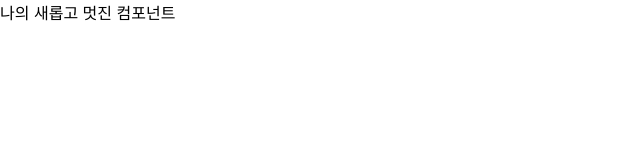
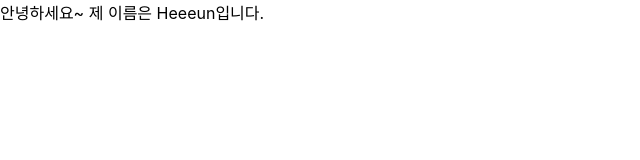
Before and after one commit to heeeun1207/ReactPrac, a React (Create React App) app in the folder react-prac/: page / in a window 1280 px wide. Shown: the top 160 px of the page, without its empty margins (0-640 px from the left). Built offline with nearby package versions, Linux system fonts and the light colour scheme.

Commit message:
import React 관습과 , porps 값 지정해서 사용하기

```diff
--- a/react-prac/src/App.js
+++ b/react-prac/src/App.js
@@ -1,8 +1,9 @@
+import React from 'react';
 import MyComponent from "./MyComponent";
 
 
 const App = () => {
-  return <MyComponent />;
+  return <MyComponent name="Heeeun" />;
 }
 
 export default App;
--- a/react-prac/src/MyComponent.js
+++ b/react-prac/src/MyComponent.js
@@ -1,5 +1,6 @@
-const MyComponent = () => {
-  return <div>나의 새롭고 멋진 컴포넌트</div>
+import React from 'react';
+
+const MyComponent = props => {
+  return <div>안녕하세요~ 제 이름은 {props.name}입니다. </div>;
 };
-
 export default MyComponent;
```
Also changed, not shown: 1 other file (tests, documents, lock files or other folders).
